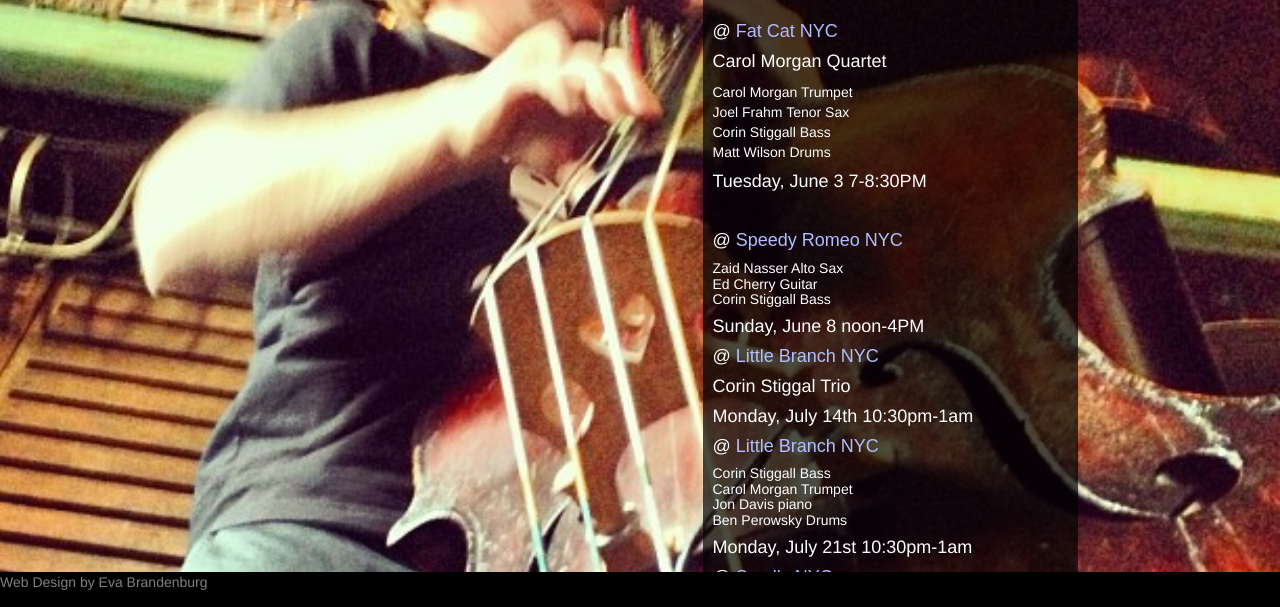
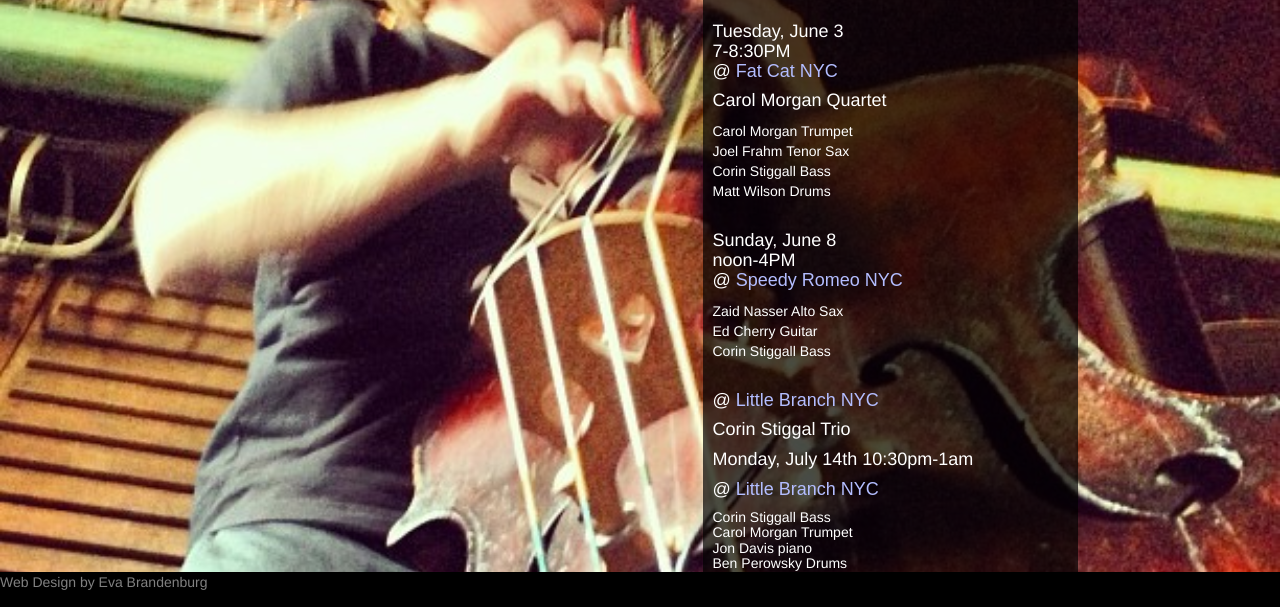
Before and after one commit to evabrandenburg/corin, a plain HTML site: page index.html in a window 1280 px wide. Shown: the part 188-795 px from the top of the page. Drawn offline with nearby package versions, Linux system fonts and the light colour scheme.

Commit message:
changed layout

```diff
--- a/index.html
+++ b/index.html
@@ -49,21 +49,21 @@
     		<div><h1>Schedule</h1></div><br><br><br><br>
 
     	<div>
-
-			<h4>@ <a href="http://goo.gl/maps/EGACk" target="_blank">Fat Cat NYC</a></h4>
+    		<h4>Tuesday, June 3<br> 7-8:30PM<br>
+			@ <a href="http://goo.gl/maps/EGACk" target="_blank">Fat Cat NYC</a></h4>
 				<h4>Carol Morgan Quartet</h4>
 				Carol Morgan Trumpet<br>
 				Joel Frahm Tenor Sax<br>
 				Corin Stiggall Bass<br>
-				Matt Wilson Drums<br></h5>
-				<h4>Tuesday, June 3 7-8:30PM</h4>
+				Matt Wilson Drums<br>
 				<br>
 
-				<h4>@ <a href="#" target="_blank">Speedy Romeo NYC</a><br>
-				<h5>Zaid Nasser Alto Sax<br>
+				<h4>Sunday, June 8 <br>noon-4PM<br>
+				@ <a href="#" target="_blank">Speedy Romeo NYC</a></h4>
+				Zaid Nasser Alto Sax<br>
 				Ed Cherry Guitar<br>
-				Corin Stiggall Bass</h5>
-			<h4>Sunday, June 8 noon-4PM</h4>
+				Corin Stiggall Bass<br>
+				<br>
 
 			<h4>@ <a href="#" target="_blank">
 				Little Branch NYC</a></h4>
```
